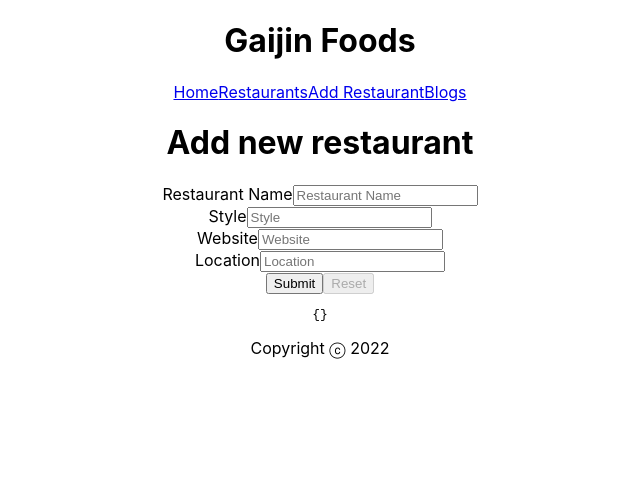
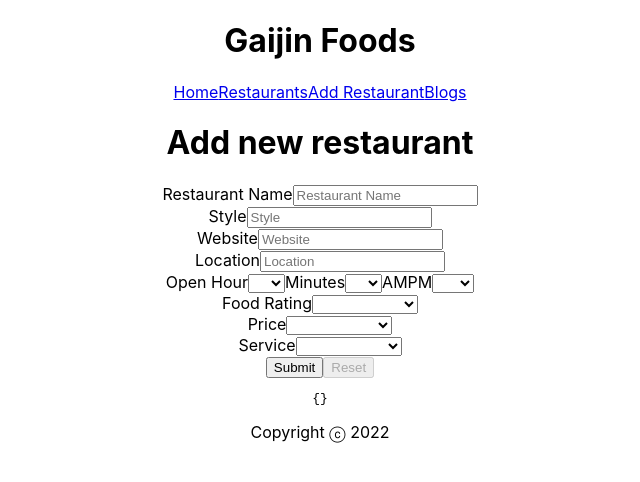
Before and after one commit to AllanSechrist/foreign_foods, a React (Create React App) app in the folder frontend/: page /new-restaurant in a window 1280 px wide. Shown: the top 482 px of the page, without its empty margins (320-960 px from the left). Built offline with nearby package versions, Linux system fonts and the light colour scheme.

Commit message:
add all fields for restaurant form

```diff
--- a/frontend/src/components/pages/NewRestaurant.jsx
+++ b/frontend/src/components/pages/NewRestaurant.jsx
@@ -8,6 +8,14 @@ const onSubmit = async values => {
     await sleep(300)
     window.alert(JSON.stringify(values, 0, 2))
 }
+
+const hours = Array.from(new Array(12), (x ,i) => i + 1)
+const ampm = ["AM", "PM"]
+const minutes = ['00', '15', '30', '45']
+const foodRating = [('✘'), ('😋'), ('😋😋'), ('😋😋😋'), ('😋😋😋😋'), ('😋😋😋😋😋')]
+const price = [('💸'), ('💸💸'), ('💸💸💸'), ('💸💸💸💸'), ('💸💸💸💸💸')]
+const service = [('👍'), ('👍👍'), ('👍👍👍'), ('👍👍👍👍'), ('👍👍👍👍👍')]
+
 
 function NewRestaurant() {
     return (
@@ -69,6 +77,69 @@ function NewRestaurant() {
                                 </div>
                             )}
                         </Field>
+                        <div>
+                            <label>Open Hour</label>
+                            <Field name="open" component="select">
+                                    <option />
+                                    {hours.map((hour) => {
+                                        return(
+                                            <option value={hour}>{hour}</option>
+                                        )
+                                    })}
+                            </Field>
+                            <label>Minutes</label>
+                            <Field name="minutes" component="select">
+                                <option />
+                                {minutes.map((minute) => {
+                                    return(
+                                        <option value={minute}>{minute}</option>
+                                    )
+                                })}
+                            </Field>
+                            <label>AMPM</label>
+                            <Field name="ampm" component="select">
+                                <option />
+                                {ampm.map((option) => {
+                                    return (
+                                        <option value={option}>{option}</option>
+                                    )
+                                })}
+                            </Field>
+                        </div>
+                        <div>
+                            <label>Food Rating</label>
+                            <Field name="food rating" component="select">
+                                <option />
+                                {foodRating.map((rating) => {
+                                    return (
+                                        <option value={rating}>{rating}</option>
+                                    )
+                                })}
+                            </Field>
+                        </div>
+                        <div>
+                            <label>Price</label>
+                            <Field name="price" component="select">
+                                <option />
+                                {price.map((rating) => {
+                                    return (
+                                        <option value={rating}>{rating}</option>
+                                    )
+                                })}
+                            </Field>
+                        </div>
+                        <div>
+                            <label>Service</label>
+                            <Field name="service" component="select">
+                                <option />
+                                {service.map((rating) => {
+                                    return (
+                                        <option value={rating}>{rating}</option>
+                                    )
+                                })}
+                            </Field>
+                        </div>
+
                         <button type="submit">
                                 Submit
                         </button>
```
